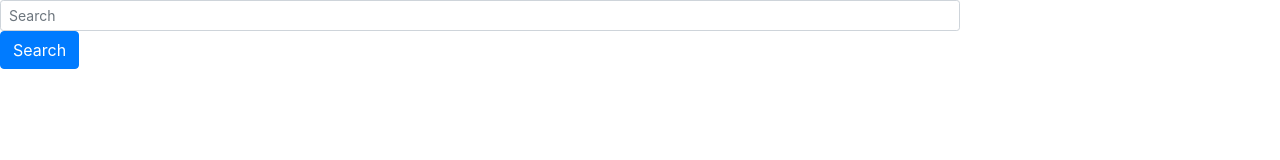
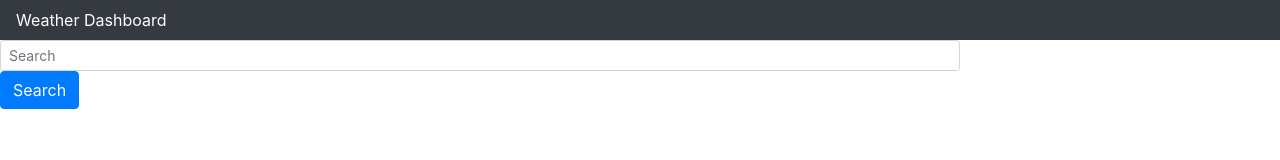
Before and after one commit to fkibria/Weather_API, a plain HTML site: page index.html in a window 1280 px wide. Drawn offline with nearby package versions, Linux system fonts and the light colour scheme; files that its build step writes are made by us from their sources.

Commit message:
adding title bar

```diff
--- a/index.html
+++ b/index.html
@@ -8,6 +8,7 @@
     <title>Weather Dashboard</title>
 </head>
 <body>
+  <nav class="navbar navbar-expand-lg navbar-dark bg-dark" style="color: white; align-content: center;">Weather Dashboard</nav>
     <div id="displayWeather"></div>
     <!-- Search form -->
 <form class="form-inline ">
```
